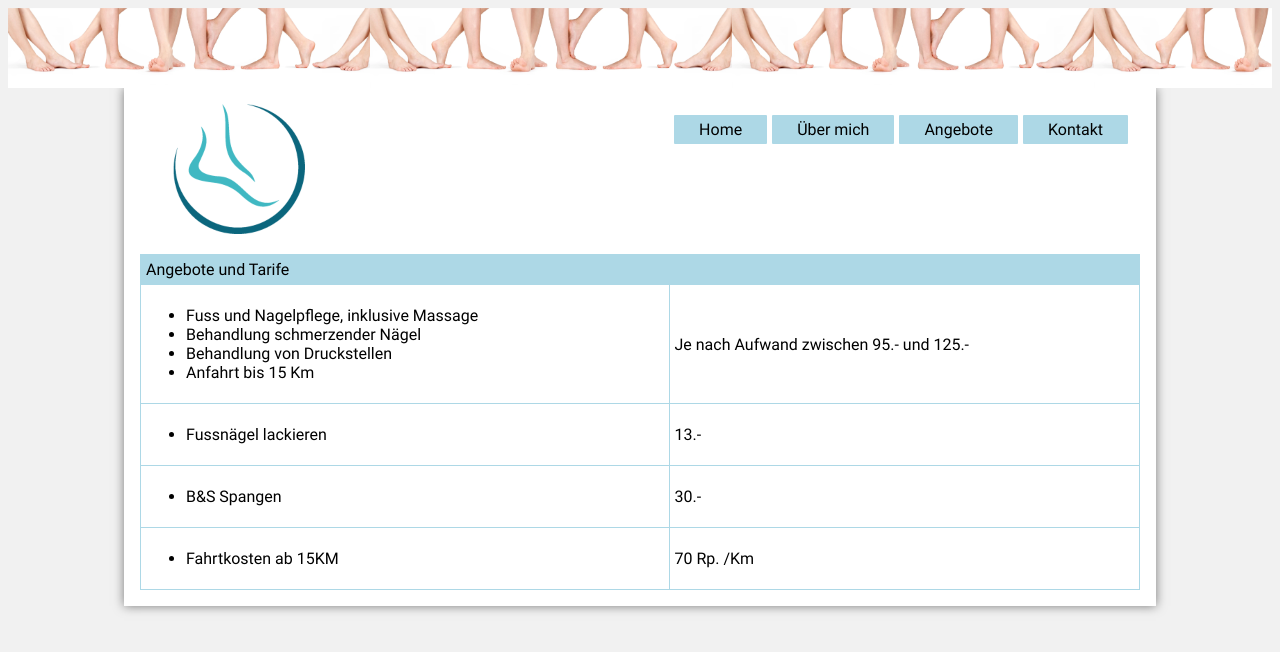
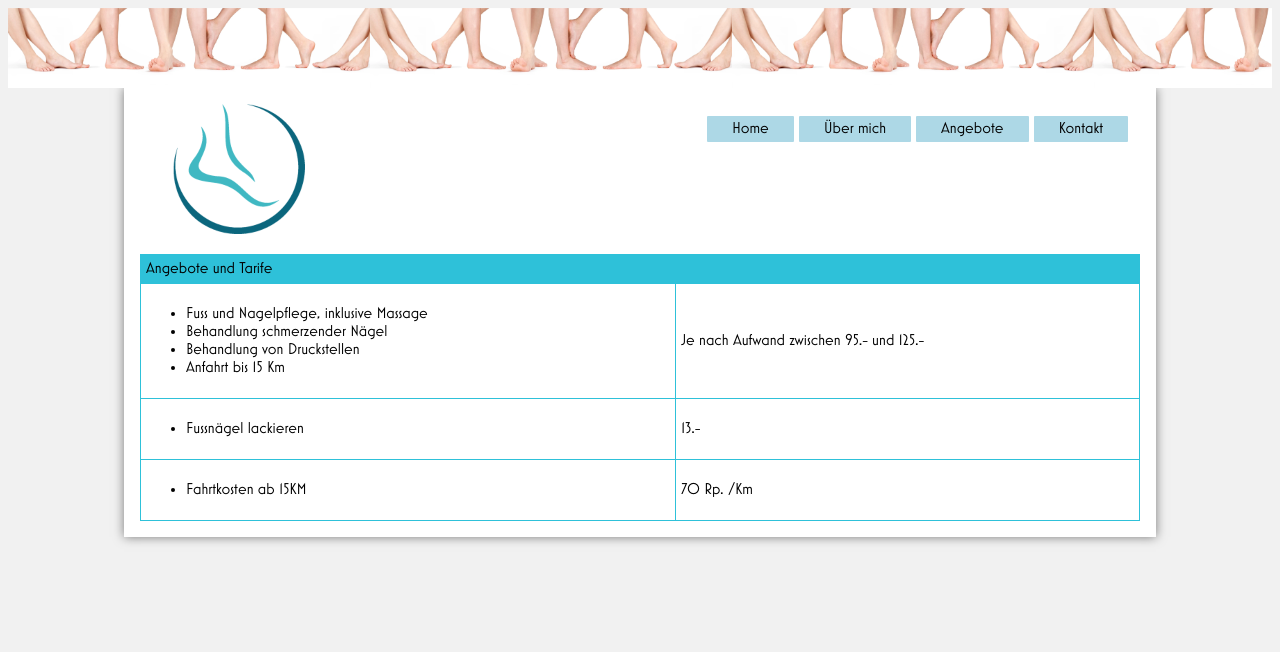
Before and after one commit to pixlmint/fussplegeplus.ch, a PHP site: template src/Views/prices.twig in a window 1280 px wide. Shown: the top 652 px of the page. Run offline with PHP 8.4, Linux system fonts and the light colour scheme; the template is opened without the code that fills it, so the values that code supplies are empty; some libraries are stand-ins or nearby versions.

Commit message:
fonts and colors

```diff
--- a/assets/css/style.css
+++ b/assets/css/style.css
@@ -1,5 +1,5 @@
 :root {
-    --primary: lightblue;
+    --primary: #2ec1d9;
     --text: black;
 }
 
@@ -8,8 +8,12 @@
 }
 
 body {
-    font-family: Roboto;
+    font-family: MostraNuova;
     background-color: #f1f1f1;
+}
+
+b {
+    font-family: "MostraNuova Bold";
 }
 
 .page {
@@ -86,8 +90,14 @@ table.customTable thead {
 
 
 @font-face {
-    font-family: 'Roboto';
-    src: url("/assets/fonts/Roboto/Roboto-Regular.ttf");
+    font-family: 'MostraNuova';
+    src: url("/assets/fonts/Mostra Nuova/Mostra Nuova.otf");
+    font-display: swap;
+}
+
+@font-face {
+    font-family: 'MostraNuova Bold';
+    src: url("/assets/fonts/Mostra Nuova/Mostra Nuova Bold.otf");
     font-display: swap;
 }
 
--- a/src/Views/prices.twig
+++ b/src/Views/prices.twig
@@ -48,18 +48,6 @@
                 <td>
                     <ul>
                         <li>
-                            B&S Spangen
-                        </li>
-                    </ul>
-                </td>
-                <td>
-                    30.-
-                </td>
-            </tr>
-            <tr>
-                <td>
-                    <ul>
-                        <li>
                             Fahrtkosten ab 15KM
                         </li>
                     </ul>
```
Also changed, not shown: assets/fonts/Mostra Nuova/Mostra Nuova Black.otf (added), assets/fonts/Mostra Nuova/Mostra Nuova Bold.otf (added), assets/fonts/Mostra Nuova/Mostra Nuova Heavy.otf (added), assets/fonts/Mostra Nuova/Mostra Nuova Light.otf (added), assets/fonts/Mostra Nuova/Mostra Nuova Thin.otf (added), assets/fonts/Mostra Nuova/Mostra Nuova.otf (added).
